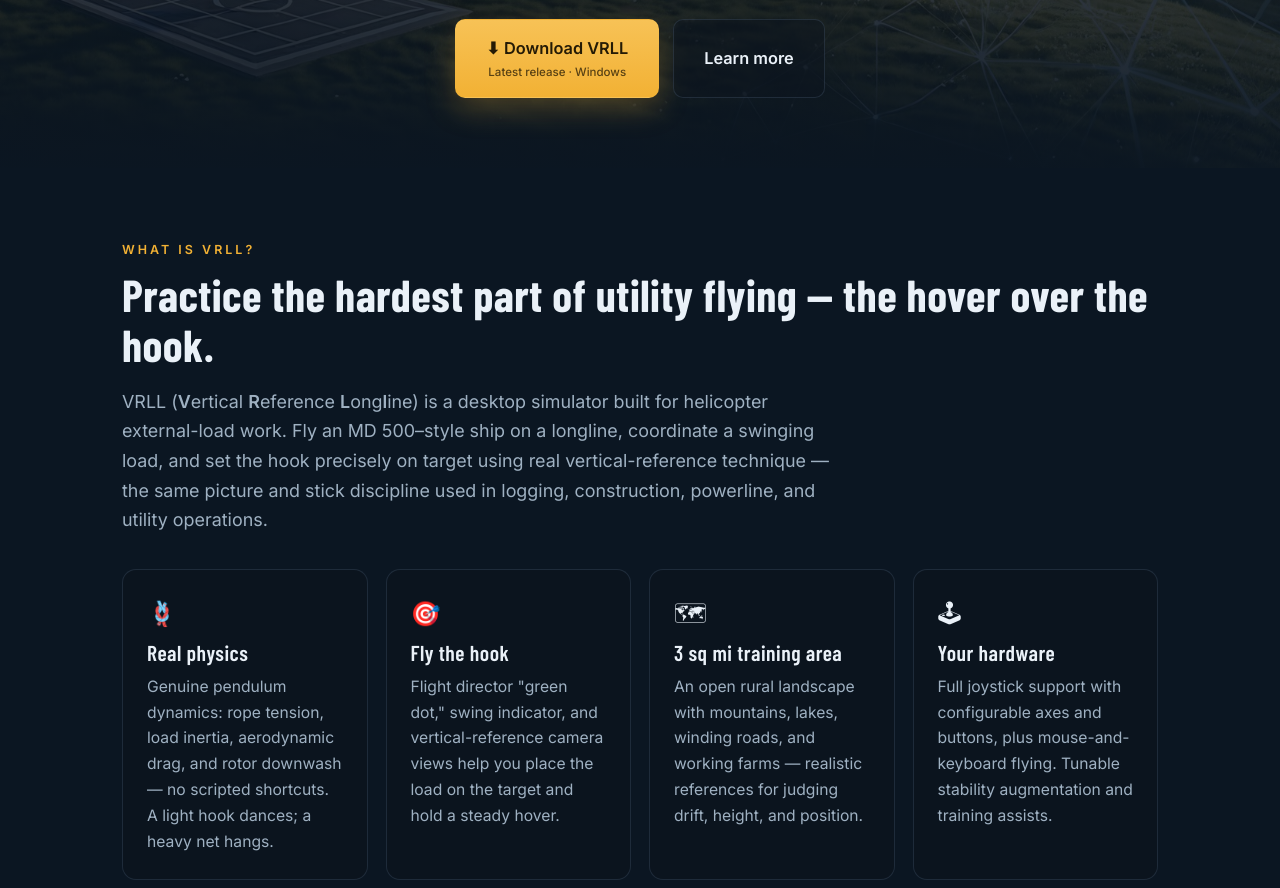
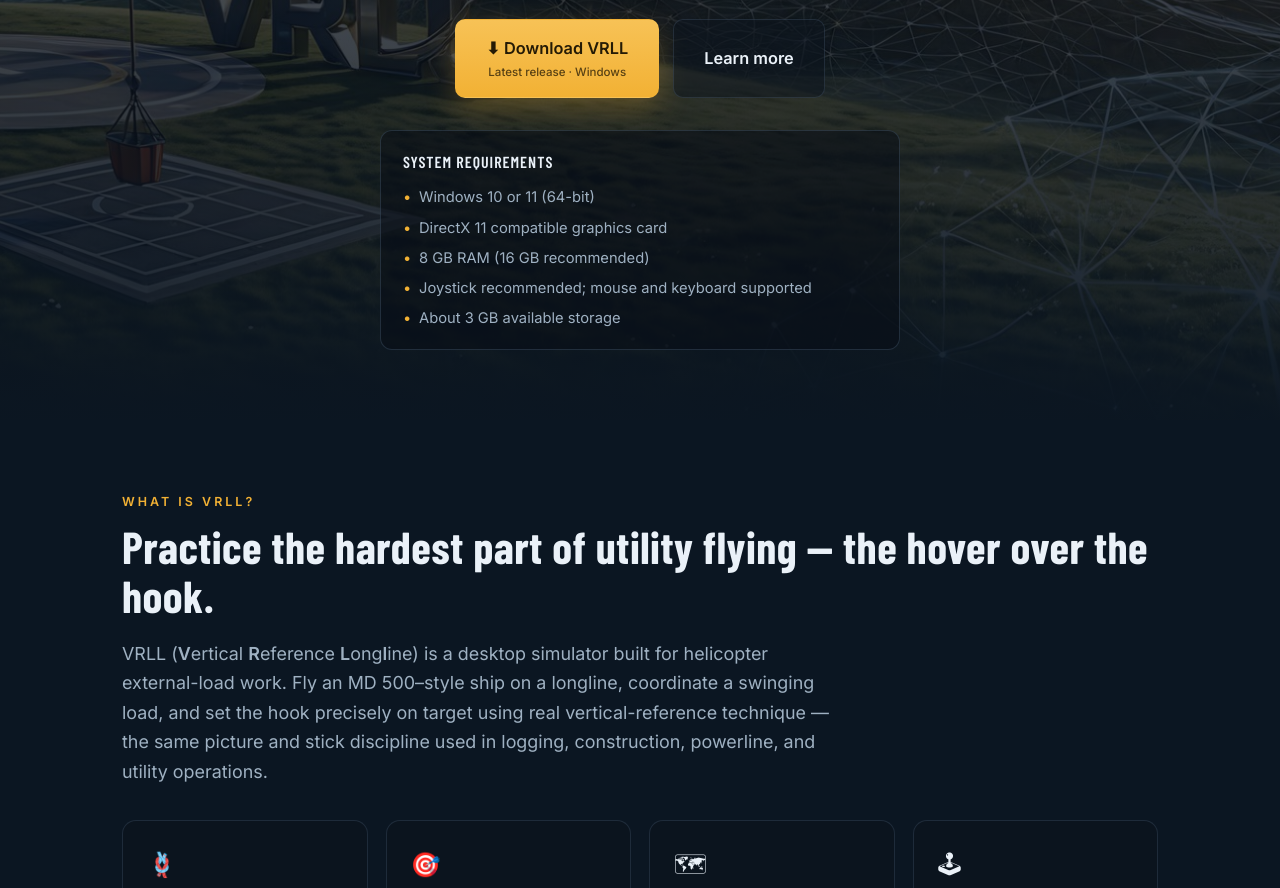
Before and after one commit to ken91773/vrll, a plain HTML site: page index.html in a window 1280 px wide. Shown: the part 720-1608 px from the top of the page. Drawn offline with nearby package versions, Linux system fonts and the light colour scheme.

Commit message:
Revert PayPal button, update donation copy, add system requirements
Restore the standard PayPal donate GIF with a Donate with PayPal label,
simplify support text, and add a system requirements panel below the
download button in the hero.

```diff
--- a/index.html
+++ b/index.html
@@ -174,6 +174,51 @@
 
   .btn small { display: block; font-weight: 500; font-size: 0.72rem; opacity: 0.75; margin-top: 1px; }
 
+  .sys-req {
+    margin-top: 32px;
+    padding: 18px 22px;
+    border-radius: 12px;
+    border: 1px solid rgba(120, 150, 180, 0.22);
+    background: rgba(8, 14, 22, 0.55);
+    text-align: left;
+    max-width: 520px;
+    margin-left: auto;
+    margin-right: auto;
+  }
+
+  .sys-req strong {
+    display: block;
+    font-family: 'Barlow Condensed', sans-serif;
+    font-size: 1rem;
+    font-weight: 600;
+    letter-spacing: 1px;
+    text-transform: uppercase;
+    color: var(--text);
+    margin-bottom: 10px;
+  }
+
+  .sys-req ul {
+    margin: 0;
+    padding: 0;
+    list-style: none;
+    display: grid;
+    gap: 6px;
+  }
+
+  .sys-req li {
+    color: var(--muted);
+    font-size: 0.92rem;
+    padding-left: 16px;
+    position: relative;
+  }
+
+  .sys-req li::before {
+    content: "•";
+    position: absolute;
+    left: 0;
+    color: var(--accent);
+  }
+
   /* ---------- GRID CARDS ---------- */
   .grid {
     display: grid;
@@ -261,9 +306,16 @@
   }
   .support-card h3 { font-size: 1.5rem; color: var(--text); }
 
-  .paypal-donate { margin-top: 18px; }
+  .paypal-donate { margin-top: 10px; }
   .paypal-donate form { display: inline-block; margin: 0; }
   .paypal-donate input[type="image"] { display: block; height: auto; max-width: 100%; }
+
+  .donate-label {
+    margin: 16px 0 0;
+    font-weight: 600;
+    color: var(--text);
+    font-size: 0.95rem;
+  }
 
   .inline-link {
     font-size: 0.82rem;
@@ -335,6 +387,17 @@
         <a class="btn btn-ghost" href="#about">
           <span>Learn more</span>
         </a>
+      </div>
+
+      <div class="sys-req">
+        <strong>System Requirements</strong>
+        <ul>
+          <li>Windows 10 or 11 (64-bit)</li>
+          <li>DirectX 11 compatible graphics card</li>
+          <li>8 GB RAM (16 GB recommended)</li>
+          <li>Joystick recommended; mouse and keyboard supported</li>
+          <li>About 3 GB available storage</li>
+        </ul>
       </div>
     </div>
   </header>
@@ -482,16 +545,17 @@
           <h3>Support VRLL</h3>
           <p style="color:var(--muted); margin:0;">
             Every contribution goes toward development &mdash; new features, more realistic physics, additional
-            scenarios, and ongoing improvements to the simulator. Donations are accepted via PayPal and go to
-            Ken Kuwahara to support VRLL development.
+            scenarios, and ongoing improvements to the simulator. If you find the software useful, a contribution
+            would be appreciated.
           </p>
+          <p class="donate-label">Donate with PayPal</p>
           <div class="paypal-donate">
             <form action="https://www.paypal.com/cgi-bin/webscr" method="post" target="_blank">
               <input type="hidden" name="cmd" value="_donations" />
               <input type="hidden" name="business" value="aerobasellc@gmail.com" />
               <input type="hidden" name="item_name" value="Support VRLL Development" />
               <input type="hidden" name="currency_code" value="USD" />
-              <input type="image" src="assets/donate.png" border="0" name="submit" title="PayPal - The safer, easier way to pay online!" alt="Donate with PayPal button" />
+              <input type="image" src="https://www.paypalobjects.com/en_US/i/btn/btn_donate_LG.gif" border="0" name="submit" title="Donate with PayPal" alt="Donate with PayPal" />
             </form>
           </div>
         </div>
```
Also changed, not shown: assets/donate.png (deleted).
